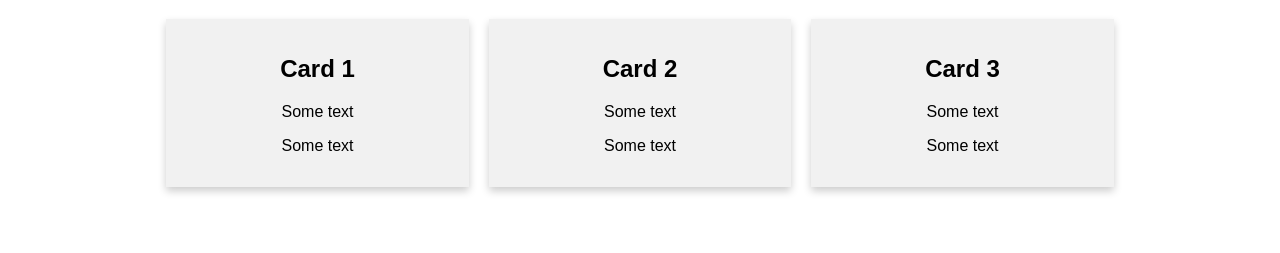
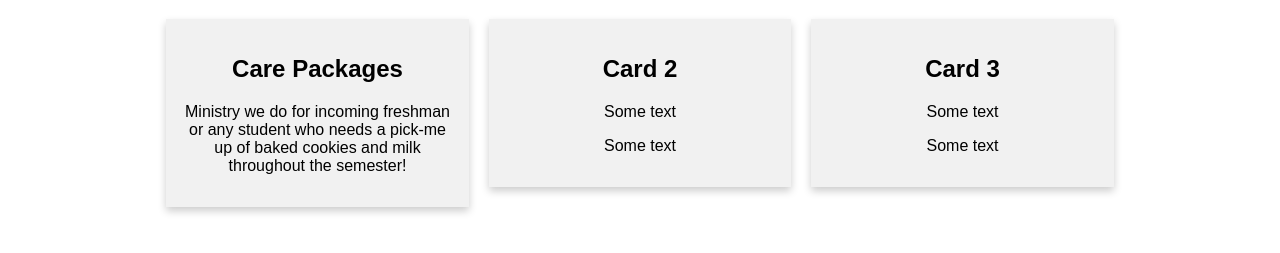
Before and after one commit to jones2bg/project1, a plain HTML site: page ministries.html in a window 1280 px wide. Shown: the part 109-362 px from the top of the page. Drawn offline with Linux system fonts and the light colour scheme.

Commit message:
chore: ministries style

```diff
--- a/ministries.html
+++ b/ministries.html
@@ -20,9 +20,10 @@
       <div style="display:flex; justify-content:center;" class="row">
         <div class="column">
           <div class="card">
-            <h2>Card 1</h2>
-            <p>Some text</p>
-            <p>Some text</p>
+            <h2>Care Packages</h2>
+            <p>
+              Ministry we do for incoming freshman or any student who needs a pick-me up of baked cookies and milk throughout the semester!
+            </p>
           </div>
         </div>
 
```
